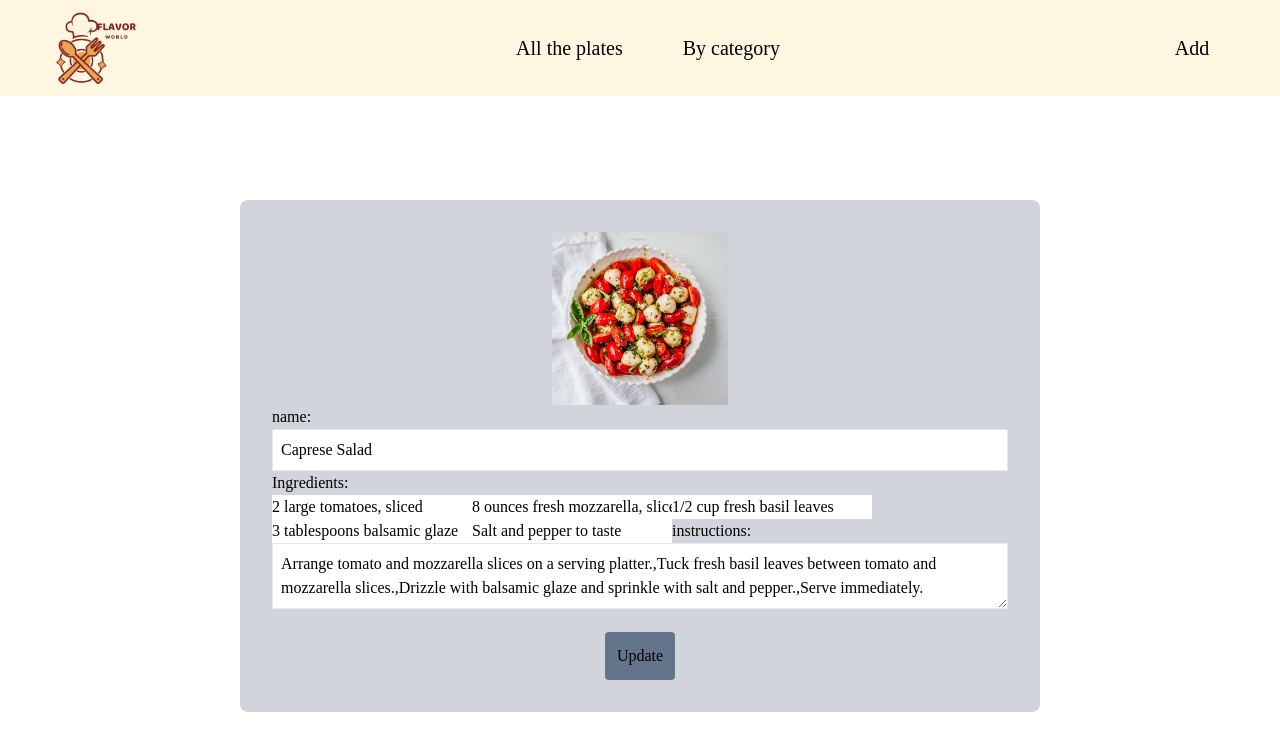
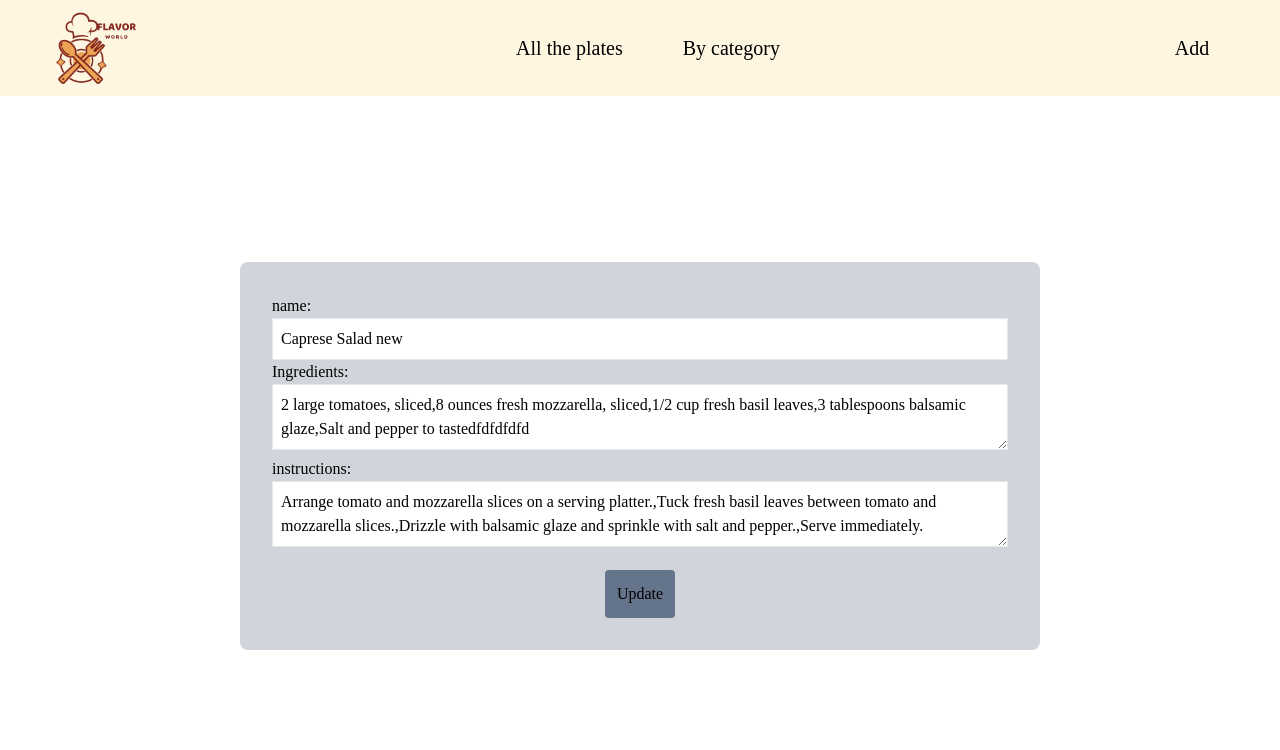
Before and after one commit to MohamedKhassar/FlavorWorld, a React (Vite) app: page /edit/1 in a window 1280 px wide. Shown: the top 750 px of the page. Built offline with nearby package versions, Linux system fonts and the light colour scheme; data requests are answered from the project's data file; a web font is replaced by a local one.

Commit message:
Update frontend code for editing a recipe.

```diff
--- a/data/db.json
+++ b/data/db.json
@@ -3,14 +3,10 @@
     {
       "id": 1,
       "dishType": "appetizer",
-      "name": "Caprese Salad",
+      "name": "Caprese Salad new",
       "image": "/img/caprese_salad.jpg",
       "ingredients": [
-        "2 large tomatoes, sliced",
-        "8 ounces fresh mozzarella, sliced",
-        "1/2 cup fresh basil leaves",
-        "3 tablespoons balsamic glaze",
-        "Salt and pepper to taste"
+        "2 large tomatoes, sliced,8 ounces fresh mozzarella, sliced,1/2 cup fresh basil leaves,3 tablespoons balsamic glaze,Salt and pepper to tastedfdfdfdfd"
       ],
       "instructions": [
         "Arrange tomato and mozzarella slices on a serving platter.",
@@ -22,7 +18,7 @@
     {
       "id": 2,
       "dishType": "main",
-      "name": "Chicken Alfredo Pasta",
+      "name": "Chicken Alfredo Pasta new data",
       "image": "/img/chicken_alfredo_pasta.jpg",
       "ingredients": [
         "8 ounces fettuccine pasta",
@@ -141,35 +137,6 @@
       ]
     },
     {
-      "id": 7,
-      "dishType": "main",
-      "name": "Mushroom Risotto",
-      "image": "/img/mushroom_risotto.jpg",
-      "ingredients": [
-        "1 cup Arborio rice",
-        "4 cups vegetable broth",
-        "1 cup mushrooms, sliced",
-        "1/2 cup dry white wine",
-        "1/2 cup grated Parmesan cheese",
-        "1 small onion, finely chopped",
-        "2 cloves garlic, minced",
-        "2 tablespoons butter",
-        "2 tablespoons olive oil",
-        "Salt and pepper to taste",
-        "Fresh parsley for garnish"
-      ],
-      "instructions": [
-        "In a saucepan, heat the vegetable broth and keep it warm over low heat.",
-        "In a large skillet, heat olive oil and 1 tablespoon butter over medium heat. Add onions and garlic, sauté until softened.",
-        "Add Arborio rice to the skillet and stir to coat with oil. Cook for 2-3 minutes until the rice is lightly toasted.",
-        "Pour in the white wine and cook until it is mostly evaporated.",
-        "Begin adding warm vegetable broth, one ladle at a time, stirring frequently. Allow the liquid to be absorbed before adding the next ladle.",
-        "When the rice is almost tender, stir in the mushrooms. Continue adding broth and stirring until the rice is creamy and fully cooked.",
-        "Stir in Parmesan cheese and remaining butter. Season with salt and pepper.",
-        "Garnish with fresh parsley before serving."
-      ]
-    },
-    {
       "id": 8,
       "dishType": "dessert",
       "name": "Apple Pie",
@@ -249,14 +216,14 @@
     },
     {
       "dishType": "appetizer",
-      "name": "cvxcv",
+      "name": "new name",
       "desc": "xcvxcv",
       "image": "https://res.cloudinary.com/dhlxoefrk/image/upload/v1704308082/rn9yieee3xepsfyffrzr.gif",
       "ingredients": [
-        "xcvxcv"
+        "sddsfsdfsdzxcxzcxc"
       ],
       "instructions": [
-        "xcvxcv"
+        "newzxcdsdf"
       ],
       "id": 11
     }
--- a/src/components/NavBar.jsx
+++ b/src/components/NavBar.jsx
@@ -71,7 +71,7 @@ const NavBar = () => {
                     image: "",
                     ingredients: "",
                     instructions: "",
-                })).then(nav("/all-plates"))
+                })).then(window.location.reload())
 
             }
 
@@ -144,7 +144,7 @@ const NavBar = () => {
                         </div>
                     </div>
                     <div className="mt-3 grid grid-cols-1 justify-center w-full">
-                        <p className={`text-red-600 ${!isFalse && "hidden"}`}>please fill all the field</p>
+                        <p className={`text-red-600 ${!isFalse && "hidden"}`}>please fill all the fields</p>
                         <button className={`my-8 p-3 bg-green-700 hover:bg-green-800 transition-all rounded-md ${isLoading&&"cursor-wait"} `} disabled={isLoading&&true} onClick={handelSave}>save</button>
                     </div>
                 </form>
--- a/src/pages/Edit.jsx
+++ b/src/pages/Edit.jsx
@@ -1,27 +1,26 @@
 import { useEffect, useState } from "react";
-import { useParams } from "react-router-dom";
+import { useNavigate, useParams } from "react-router-dom";
 import axios from "axios";
 function Edit() {
     // const nav = useNavigate();
     const { id } = useParams();
     // console.log(id);
     const [isLoading, setIsLoading] = useState()
+    const nav = useNavigate()
     const [uplate, setUplate] = useState({
         image: "",
         name: '',
         ingredients: [],
         instructions: []
     })
-    const updatePlates = async() => {
-       await axios.put(`http://localhost:3000/recipes/${id}`,uplate.image)
+    const updatePlates = async () => {
+        await axios.put(`http://localhost:3000/recipes/${id}`, uplate)
             .then(response => {
                 console.log('Le plat a été mis à jour avec succès !');
                 console.log(response.data); // Afficher la réponse du serveur si nécessaire
+            })
+        nav(`/${id}`)
 
-            })
-            .catch(error => {
-                console.error('Une erreur s\'est produite lors de la mise à jour de le plat :', error);
-            });
     };
     useEffect(() => {
         axios.get(`http://localhost:3000/recipes/${id}`)
@@ -33,41 +32,12 @@ function Edit() {
                 console.log(error);
             })
     }, [id])
-    const handleChange = (e) => {
-        const { name, value } = e.target;
-        setUplate({
-            ...uplate,
-            [name]: value.split('\n')
-        });
-    };
 
-    const uploadImages = async (e) => {
-        // alert("")
-        setIsLoading(true)
-        try {
-
-            const formData = new FormData()
-            formData.append("file", e.target.files.item(0))
-            formData.append("upload_preset", "fpjad1ud")
-            await axios.post("https://api.cloudinary.com/v1_1/dhlxoefrk/image/upload", formData).then(res => setUplate({ ...uplate, image: res.data.secure_url }))
-
-            setIsLoading(false)
-            console.log(uplate.image);
-        }
-
-        catch (error) {
-            console.log(error)
-        }
-    }
 
     return (
         <>
             <div className="flex justify-center items-center h-screen">
                 <div className="mt-28 bg-gray-300 p-8 gap-3 w-[50rem] rounded-lg">
-                    <div className="grid justify-center rounded">
-                        <label htmlFor="image"> <img src={uplate.image} className="w-44 object-cover" alt="" /></label>
-                        <input type="file" name="" id="image" className="hidden" onChange={(e) => uploadImages(e)} multiple={false} />
-                    </div>
                     <div>
                         <label>name:</label><br />
                         <input className="min-w-full border p-2" type="text" value={uplate.name} onChange={(e) => {
@@ -77,15 +47,24 @@ function Edit() {
                             })
                         }} /><br />
                         <label>Ingredients:</label><br />
-                        {uplate.ingredients.map((ing,i) =>
-                            <input key={i} type="text" value={ing} onChange={handleChange}/>
-                            )    }
+
+                        <textarea className="min-w-full border p-2" type="text" value={uplate.ingredients} onChange={(e) => {
+                            setUplate({
+                                ...uplate,
+                                ingredients: e.target.value.trim().replace(/\r\n/g, "\n").split("\n")
+                            })
+                        }} />
 
                         <label>instructions:</label><br />
-                        <textarea className="min-w-full border p-2" type="text" value={uplate.instructions} onChange={handleChange} />
+                        <textarea className="min-w-full border p-2" type="text" value={uplate.instructions} onChange={(e) => {
+                            setUplate({
+                                ...uplate,
+                                instructions: e.target.value.trim().replace(/\r\n/g, "\n").split("\n")
+                            })
+                        }} />
                     </div>
                     <div className="flex justify-center mt-4">
-                        <button className={`first-letter:capitalize transition-all duration-300 p-3 hover:bg-slate-600 bg-slate-500 hover:text-white rounded ${isLoading&&"cursor-wait"}`} disabled={isLoading&&true} onClick={updatePlates}>Update</button>
+                        <button className={`first-letter:capitalize transition-all duration-300 p-3 hover:bg-slate-600 bg-slate-500 hover:text-white rounded ${isLoading && "cursor-wait"}`} disabled={isLoading && true} onClick={updatePlates}>Update</button>
                     </div>
                 </div>
             </div>
```
